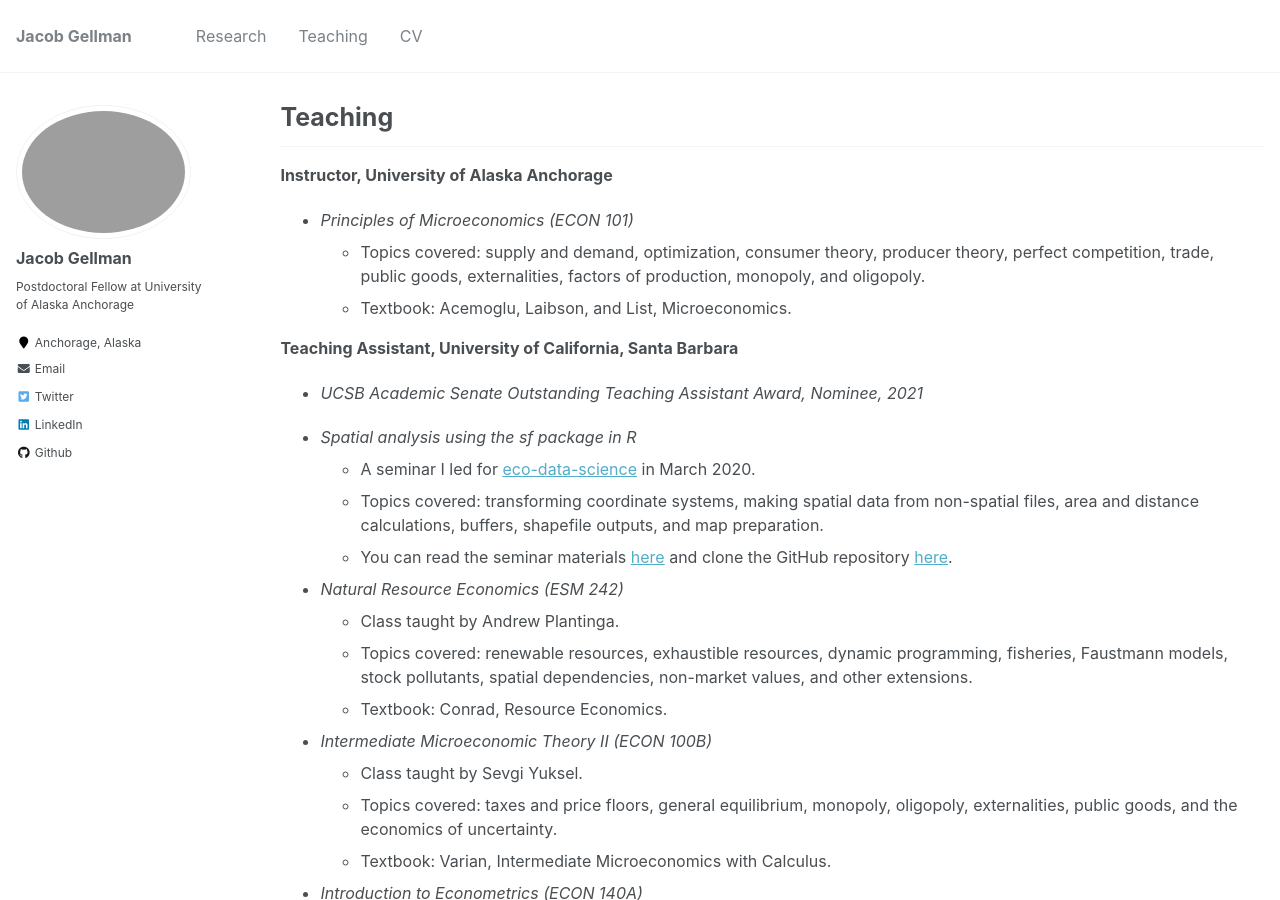
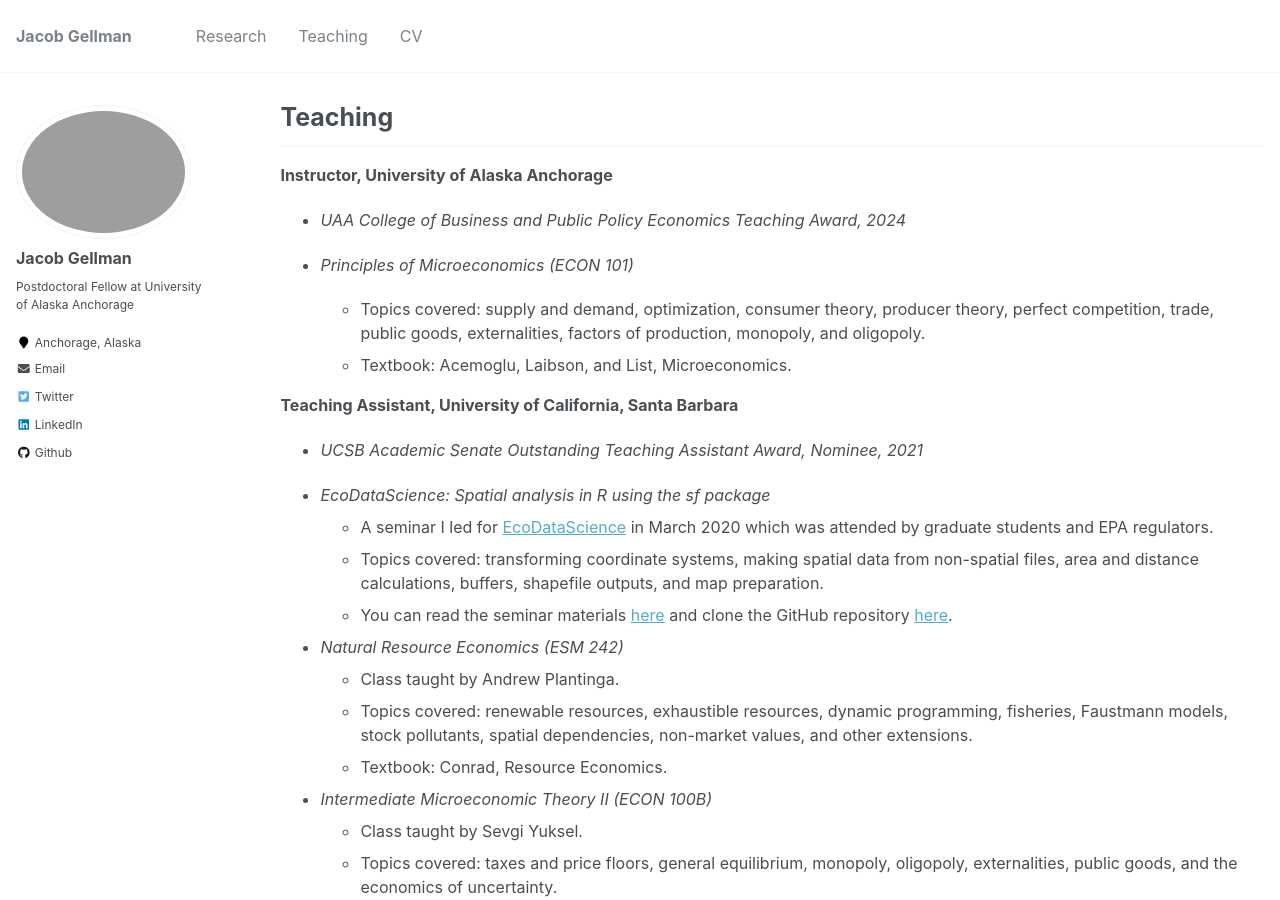
Before and after one commit to jacobgellman/jacobgellman.github.io, a Jekyll site: the page built from _pages/teaching.md, in a window 1280 px wide and 900 px high. Built offline with Jekyll 4.4.1, drawn with Linux system fonts in a browser that asks for light colours.

Commit message:
Research, teaching, CV

```diff
--- a/_pages/teaching.md
+++ b/_pages/teaching.md
@@ -10,6 +10,8 @@ author_profile: true
 ------
 
 **Instructor, University of Alaska Anchorage**
+* *UAA College of Business and Public Policy Economics Teaching Award, 2024*
+
 * *Principles of Microeconomics (ECON 101)*
   * Topics covered: supply and demand, optimization, consumer theory, producer theory, perfect competition, trade, public goods, externalities, factors of production, monopoly, and oligopoly.
   * Textbook: Acemoglu, Laibson, and List, Microeconomics.
@@ -17,8 +19,8 @@ author_profile: true
 **Teaching Assistant, University of California, Santa Barbara**
 * *UCSB Academic Senate Outstanding Teaching Assistant Award, Nominee, 2021*
 
-* *Spatial analysis using the sf package in R*
-  * A seminar I led for [eco-data-science](https://eco-data-science.github.io/) in March 2020.
+* *EcoDataScience: Spatial analysis in R using the sf package*
+  * A seminar I led for [EcoDataScience](https://github.com/eco-data-science) in March 2020 which was attended by graduate students and EPA regulators.
   * Topics covered: transforming coordinate systems, making spatial data from non-spatial files, area and distance calculations, buffers, shapefile outputs, and map preparation.
   * You can read the seminar materials [here](https://jacobgellman.github.io/files/eco-data-sci-sf.html) and clone the GitHub repository [here](https://github.com/jacobgellman/eco-data-sci-sf).
 
```
Also changed, not shown: _pages/research.md (+3 -3 lines), 1 other file.
